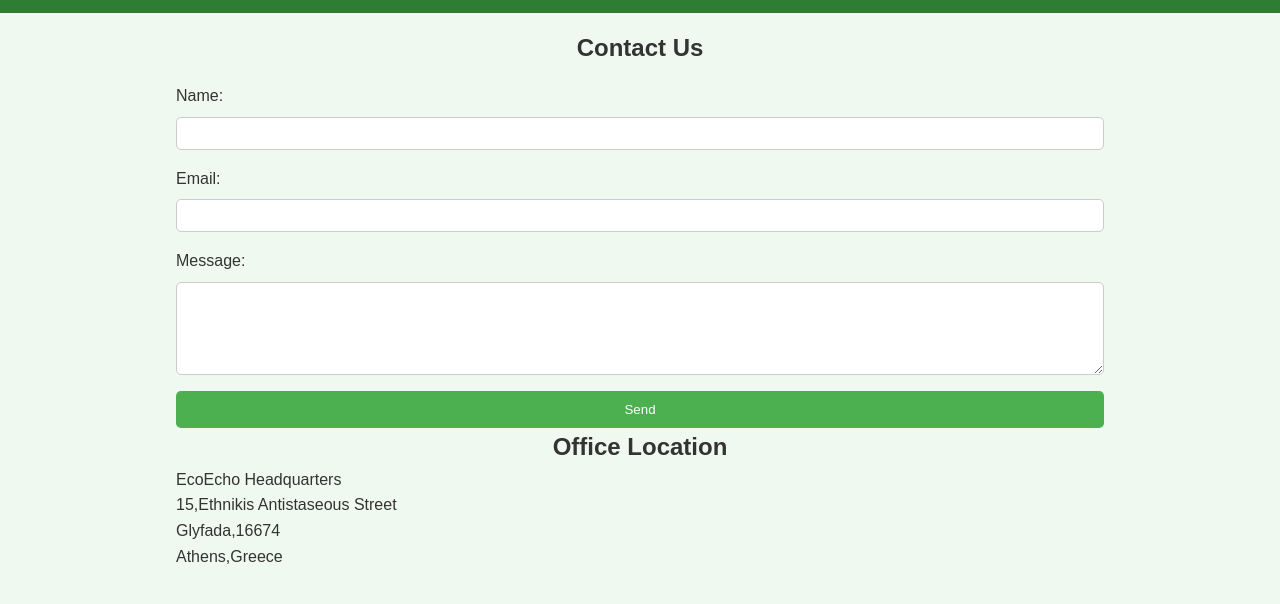
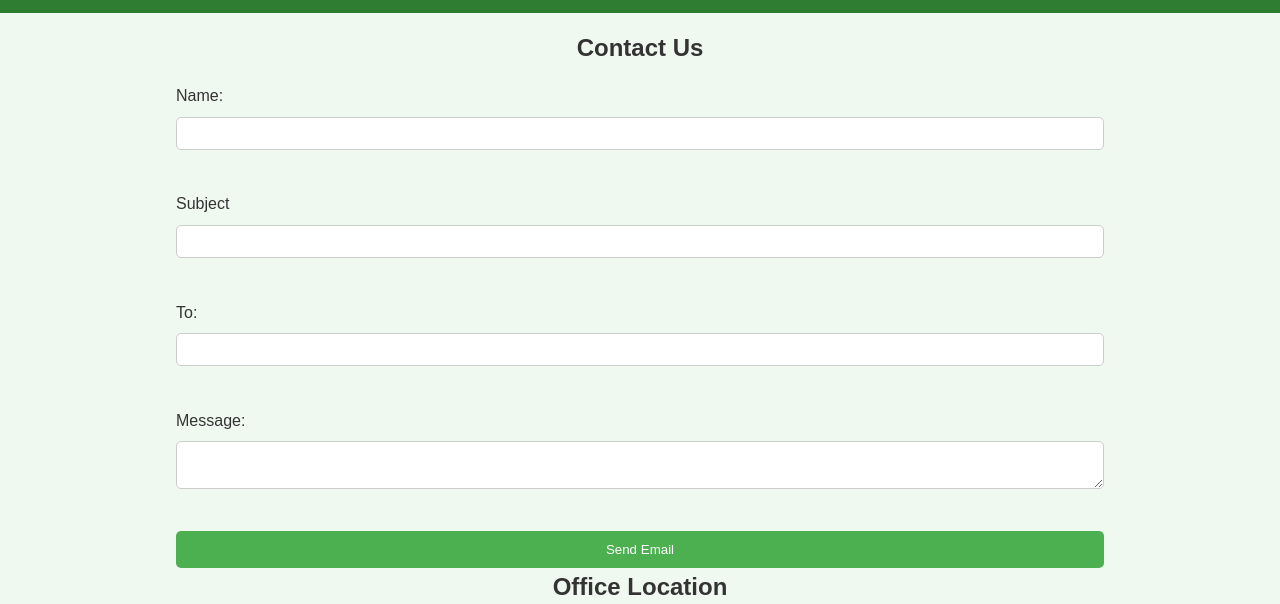
Before and after one commit to lastovkinagr/ecoecho, a plain HTML site: page contact.html in a window 1280 px wide. Shown: the part 136-740 px from the top of the page. Drawn offline with Linux system fonts and the light colour scheme.

```diff
--- a/contact.html
+++ b/contact.html
@@ -6,6 +6,8 @@
   <meta name="viewport" content="width=device-width, initial-scale=1.0" />
   <title>EcoEcho - Contact</title>
   <link rel="stylesheet" href="style.css" />
+  <script src="https://smtpjs.com/v3/smtp.js">
+  </script>
 </head>
 
 <body>
@@ -21,23 +23,51 @@
       </nav>
     </div>
   </header>
-
+  <!--Post form here-->
   <main class="container">
     <section>
       <h2>Contact Us</h2>
-      <form action="#" method="POST">
+      <form id="emailForm">
         <label for="name">Name:</label>
-        <input type="text" id="name" name="name" required />
+        <input type="text" id="name" name="name" required><br>
+        <label for="subject">Subject</label>
+        <input type="text" id="subject" name="subject" required><br>
+        <label for="toEmail">To:</label>
+        <input type="email" id="toEmail" name="toEmail" required><br>
+        <label for="message">Message:</label>
+        <textarea id="message" name="message" required></textarea><br>
+        <button type="button" onclick="sendEmail()">Send Email</button>
+      </form>
+      <script>
+        function sendEmail() {
+          const name = document.getElementById("name").value;
+          const toEmail = document.getElementById("toEmail").value;
+          const subject = document.getElementById("subject").value;
+          const message = document.getElementById("message").value;
 
-        <label for="email">Email:</label>
-        <input type="email" id="email" name="email" required />
+          Email.send({
+            SecureToken: "e74597f3_23ae_462a_b2ad",
+            To: toEmail,
+            From: "frendz120@gmail.com",
+            Subject: subject,
+            Body: message,
+          }).then((response) => {
+            if (response === "OK") {
+              alert("✅ Email sent successfully!");
+            } else {
+              alert("❌ Failed to send email: " + response);
+            }
+          });
+        }
+      </script>
+</body>
 
-        <label for="message">Message:</label>
-        <textarea id="message" name="message" rows="5" required></textarea>
+</html>
 
-        <button type="submit">Send</button>
-      </form>
+</script>
+</body>
 
+</html>
 <h2><b>Office Location</b></h2>
 <p>EcoEcho Headquarters
   <br>
@@ -49,7 +79,6 @@
 </p>
 </section>
 </main>
-
 <footer>
   <p>&copy; 2025 EcoEcho. All rights reserved.</p>
 </footer>
```
Also changed, not shown: index.html (+2 -2 lines), 1 other file. Lines whose indentation alone changed are shown as unchanged.
